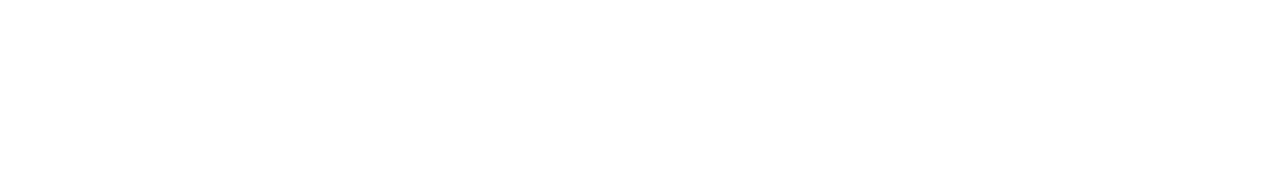
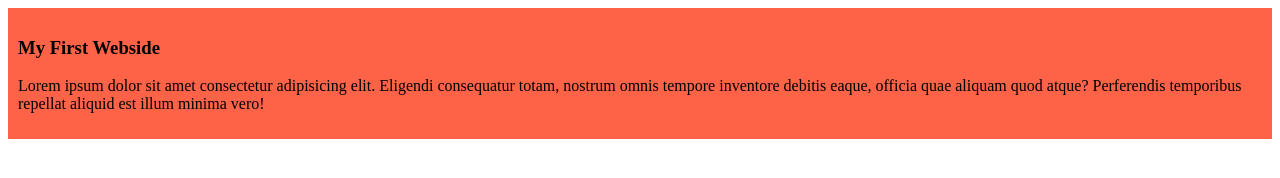
Before and after one commit to SADIYAHASNA/My-first-git-repo, a plain HTML site: page index.html in a window 1280 px wide. Drawn offline with Linux system fonts and the light colour scheme.

Commit message:
added the first blogs

```diff
--- a/index.html
+++ b/index.html
@@ -4,8 +4,12 @@
     <meta charset="UTF-8">
     <meta name="viewport" content="width=device-width, initial-scale=1.0">
     <title>My First Ever Github Repo</title>
+    <link rel="stylesheet" href="styles/blogs.css">
 </head>
 <body>
-
+    <div>
+        <h3>My First Webside</h3>
+        <p>Lorem ipsum dolor sit amet consectetur adipisicing elit. Eligendi consequatur totam, nostrum omnis tempore inventore debitis eaque, officia quae aliquam quod atque? Perferendis temporibus repellat aliquid est illum minima vero!</p>
+    </div>
 </body>
 </html>
--- /dev/null
+++ b/styles/blogs.css
@@ -0,0 +1,4 @@
+div{
+    background-color: tomato;
+    padding: 10px;
+}
```
